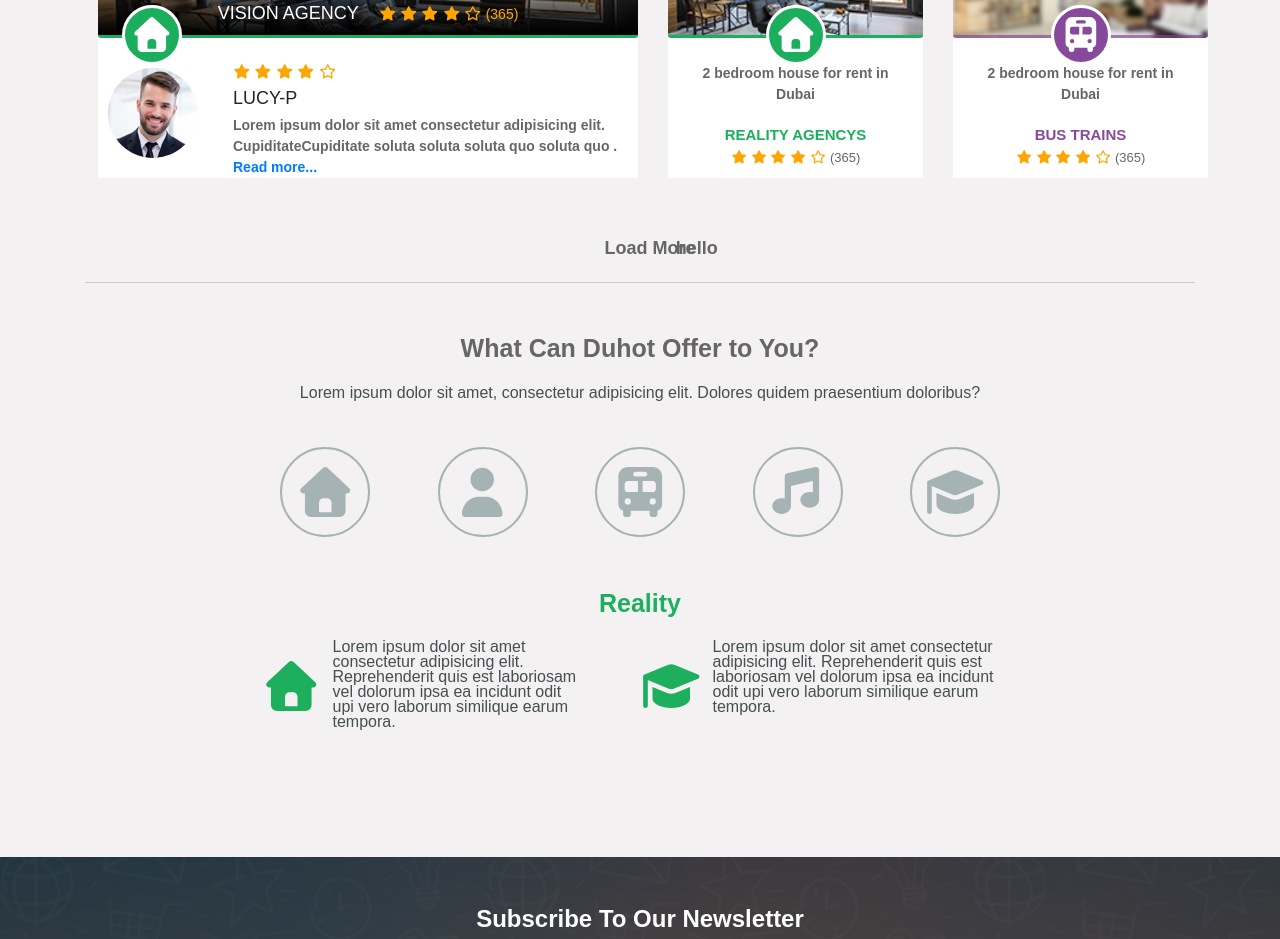
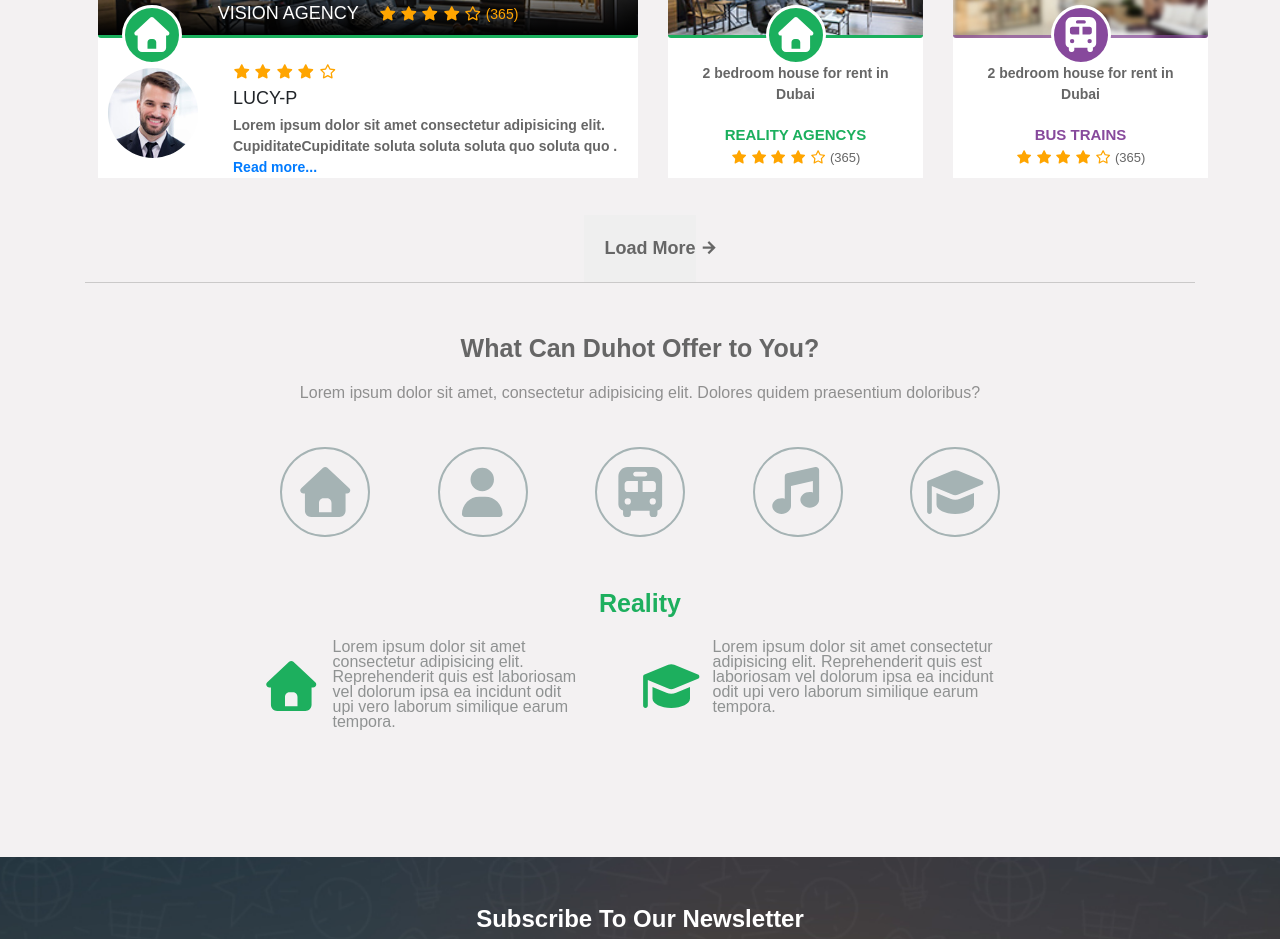
Before and after one commit to 360sharif/duhot, a plain HTML site: page index.html in a window 1280 px wide. Shown: the part 1770-2709 px from the top of the page. Drawn offline with Linux system fonts and the light colour scheme.

Commit message:
Update style.css

```diff
--- a/css/style.css
+++ b/css/style.css
@@ -587,19 +587,22 @@ Blog Area Start
  padding:20px;
  padding-right:0;
  position:relative;
- background:none;
-
 }
 #load-more .load-more button:hover{color:#000}
 #load-more .load-more button::after{
-    content:'hello';
-/*     font-family:'material icons'; */
+    content:'arrow_forward';
+    font-family:'material icons';
     position: absolute;
     top:50%;
     right:-20%;
     transform:translatey(-50%);
     font-weight:600;
     transition:.3s;
+}
+#load-more .load-more:hover button::after{
+    right:-30%;
+    color:#000;
+
 }
 /* =============================================
 Blog Area End
@@ -622,7 +625,7 @@ Offer Area start
     font-weight: bold;
 }
 .offer .offer-des P{
-    color:#454f50;
+    color:#8f8f8f;
     text-align: center;
     padding:5px;
     font-size:16px;
@@ -677,7 +680,7 @@ Offer Area start
     font-size:16px;
     text-align: left;
     line-height: 15px;
-    color:#454f50;
+    color:#8f9292;
     padding:0 10px;
     margin-bottom: 0;
 }
```
